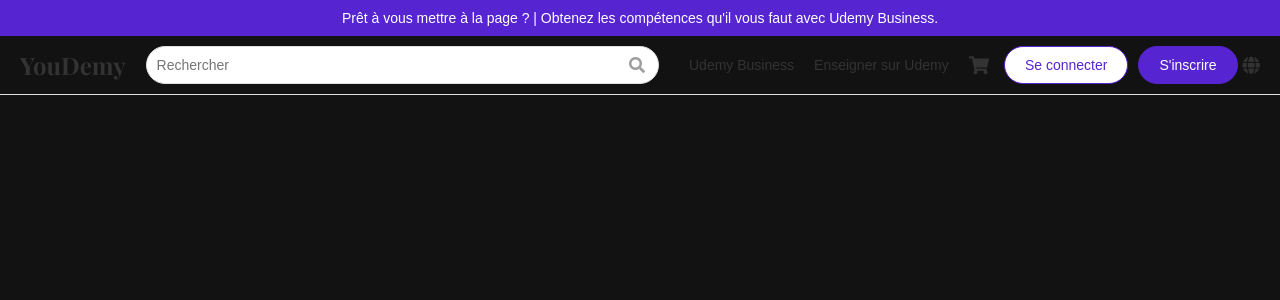
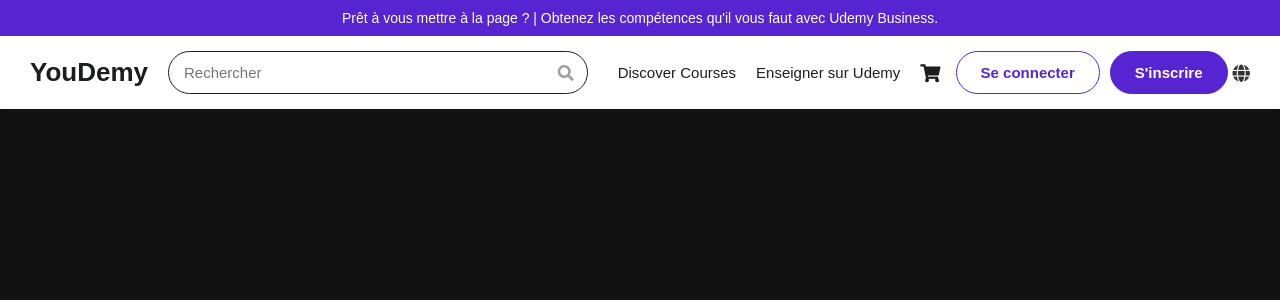
Before and after one commit to nolongeraregistereduser/YouDemy, a PHP site: page /Youdemy/Student/includes/navbar.php in a window 1280 px wide. Shown: the top 300 px of the page. Run offline with PHP 8.4, Linux system fonts and the light colour scheme.

Commit message:
Fixing Footer Header Elements and adding style

```diff
--- a/Student/includes/footer.php
+++ b/Student/includes/footer.php
@@ -11,11 +11,11 @@
    <div class="logo">
     <img alt="Udemy logo" height="20" src="https://storage.googleapis.com/a1aa/image/KQGhToq8pmZlqpG6KmxVQ7utvMovYMFlj9h8k_yxe_M.jpg" width="20"/>
     <span>
-     udemy
+     Learn with YouDemy
     </span>
    </div>
    <div class="center-text">
-    © 2025 Udemy, Inc.
+    © 2025 YouDemy.
    </div>
    <div class="right-section">
     <a href="#">
--- a/Student/includes/navbar.php
+++ b/Student/includes/navbar.php
@@ -18,7 +18,7 @@
             <i class="fas fa-search"></i>
         </div>
         <div class="nav-links">
-            <a href="#">Udemy Business</a>
+            <a href="#">Discover Courses</a>
             <a href="#">Enseigner sur Udemy</a>
             <a href="#"><i class="fas fa-shopping-cart"></i></a>
         </div>
--- a/Student/includes/styleStudent.css
+++ b/Student/includes/styleStudent.css
@@ -14,8 +13,9 @@ body {
     display: flex;
     align-items: center;
     justify-content: space-between;
-    padding: 10px 20px;
-    border-bottom: 1px solid #e0e0e0;
+    padding: 15px 30px;
+    background-color: white;
+    box-shadow: 0 2px 4px rgba(0,0,0,0.1);
 }
 .header .logo {
     display: flex;
@@ -33,10 +33,16 @@ body {
 }
 .header .search-bar input {
     width: 100%;
-    padding: 10px;
-    border: 1px solid #e0e0e0;
-    border-radius: 20px;
-    font-size: 14px;
+    padding: 12px 15px;
+    border: 1px solid #1c1d1f;
+    border-radius: 30px;
+    font-size: 15px;
+    transition: all 0.3s ease;
+}
+.header .search-bar input:focus {
+    outline: none;
+    border-color: #5624d0;
+    box-shadow: 0 0 0 2px rgba(86,36,208,0.1);
 }
 .header .search-bar .fa-search {
     margin-left: -30px;
@@ -48,9 +54,14 @@ body {
 }
 .header .nav-links a {
     margin: 0 10px;
-    color: #333;
+    color: #1c1d1f;
     text-decoration: none;
-    font-size: 14px;
+    font-size: 15px;
+    font-weight: 500;
+    transition: color 0.3s ease;
+}
+.header .nav-links a:hover {
+    color: #5624d0;
 }
 .header .nav-links .fa-shopping-cart {
     font-size: 18px;
@@ -61,13 +72,15 @@ body {
 }
 .header .buttons button {
     margin: 0 5px;
-    padding: 10px 20px;
+    padding: 12px 24px;
     border: 1px solid #5624d0;
-    border-radius: 20px;
+    border-radius: 30px;
     background-color: white;
     color: #5624d0;
-    font-size: 14px;
+    font-size: 15px;
+    font-weight: 600;
     cursor: pointer;
+    transition: all 0.3s ease;
 }
 .header .buttons button.primary {
     background-color: #5624d0;
@@ -77,10 +90,14 @@ body {
     font-size: 18px;
     color: #333;
 }
+.header .buttons button:hover {
+    transform: translateY(-1px);
+}
 .header .logo a {
-    font-family: 'Playfair Display', serif;
-    font-size: 24px;
-    color: #333;
+    font-family: 'Poppins', sans-serif;
+    font-size: 26px;
+    font-weight: 600;
+    color: #1c1d1f;
     text-decoration: none;
 }
 
```
Also changed, not shown: other parts of Student/includes/styleStudent.css (+16 -10 lines).
